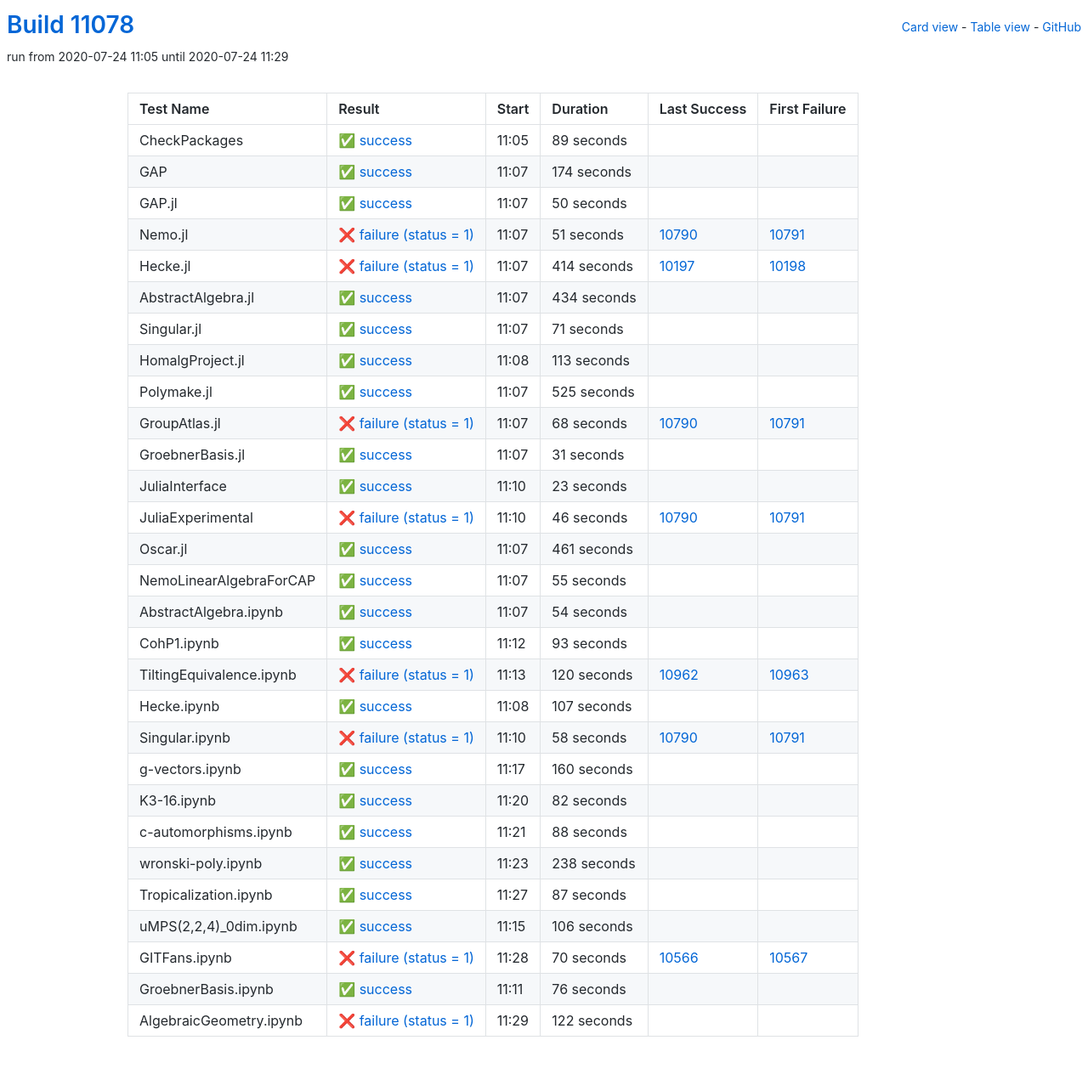
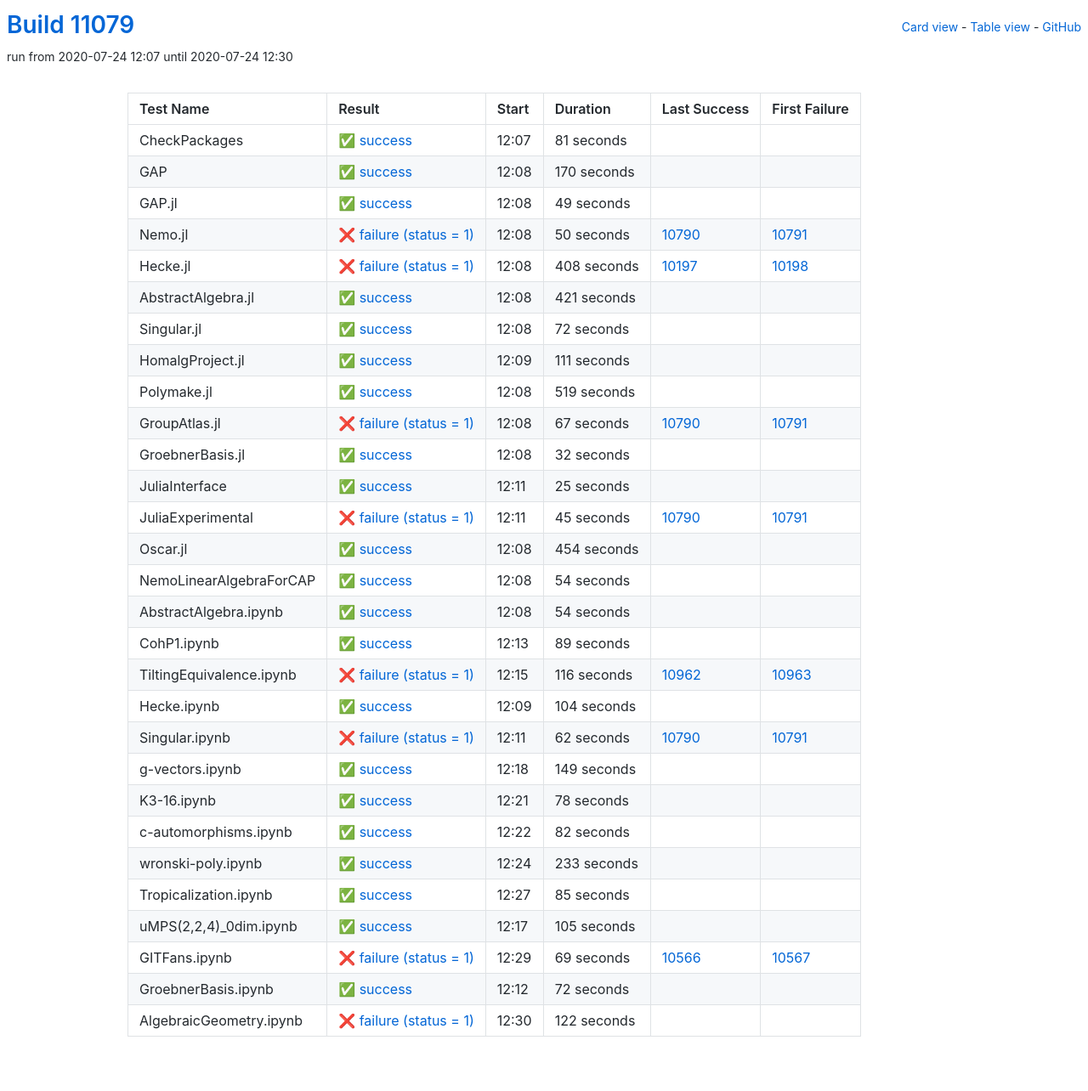
Before and after one commit to oscar-system/oscar-ci-status, a Jekyll site: the page built from table.html, in a window 1280 px wide. Shown: the whole page at 85% size. Built offline with Jekyll 4.4.1, drawn with Linux system fonts in a browser that asks for light colours.

Commit message:
Build #11079

```diff
--- a/_data/ci.yml
+++ b/_data/ci.yml
@@ -1,6 +1,6 @@
 ---
-build: 11078
-build_url: https://oscarci.mathematik.uni-kl.de/job/oscar/11078/
+build: 11079
+build_url: https://oscarci.mathematik.uni-kl.de/job/oscar/11079/
 job: oscar
 organization: oscar-system
 repo: oscar-ci-status
@@ -8,188 +8,188 @@
 tests:
 - name: CheckPackages
   id: checkpackages
-  log: https://oscarci.mathematik.uni-kl.de/job/oscar/11078/artifact/logs/build-11078/CheckPackages.log
-  start: 2020-07-24 11:05
+  log: https://oscarci.mathematik.uni-kl.de/job/oscar/11079/artifact/logs/build-11079/CheckPackages.log
+  start: 2020-07-24 12:07
   success: true
   exitcode: 0
   status: success
-  duration: 89
+  duration: 81
   last_success: false
   last_success_url:
   first_failure: false
   first_failure_url:
 - name: GAP
   id: gap
-  log: https://oscarci.mathematik.uni-kl.de/job/oscar/11078/artifact/logs/build-11078/GAP.log
-  start: 2020-07-24 11:07
+  log: https://oscarci.mathematik.uni-kl.de/job/oscar/11079/artifact/logs/build-11079/GAP.log
+  start: 2020-07-24 12:08
   success: true
   exitcode: 0
   status: success
-  duration: 174
+  duration: 170
   last_success: false
   last_success_url:
   first_failure: false
   first_failure_url:
 - name: GAP.jl
   id: gap-jl
-  log: https://oscarci.mathematik.uni-kl.de/job/oscar/11078/artifact/logs/build-11078/GAP.jl.log
-  start: 2020-07-24 11:07
+  log: https://oscarci.mathematik.uni-kl.de/job/oscar/11079/artifact/logs/build-11079/GAP.jl.log
+  start: 2020-07-24 12:08
   success: true
   exitcode: 0
   status: success
-  duration: 50
+  duration: 49
   last_success: false
   last_success_url:
   first_failure: false
   first_failure_url:
 - name: Nemo.jl
   id: nemo-jl
-  log: https://oscarci.mathematik.uni-kl.de/job/oscar/11078/artifact/logs/build-11078/Nemo.jl.log
-  start: 2020-07-24 11:07
+  log: https://oscarci.mathematik.uni-kl.de/job/oscar/11079/artifact/logs/build-11079/Nemo.jl.log
+  start: 2020-07-24 12:08
   success: false
   exitcode: 1
   status: failure
-  duration: 51
+  duration: 50
   last_success: 10790
   last_success_url: https://oscarci.mathematik.uni-kl.de/job/oscar/10790/
   first_failure: 10791
   first_failure_url: https://oscarci.mathematik.uni-kl.de/job/oscar/10791/
 - name: Hecke.jl
   id: hecke-jl
-  log: https://oscarci.mathematik.uni-kl.de/job/oscar/11078/artifact/logs/build-11078/Hecke.jl.log
-  start: 2020-07-24 11:07
+  log: https://oscarci.mathematik.uni-kl.de/job/oscar/11079/artifact/logs/build-11079/Hecke.jl.log
+  start: 2020-07-24 12:08
   success: false
   exitcode: 1
   status: failure
-  duration: 414
+  duration: 408
   last_success: 10197
   last_success_url: https://oscarci.mathematik.uni-kl.de/job/oscar/10197/
   first_failure: 10198
   first_failure_url: https://oscarci.mathematik.uni-kl.de/job/oscar/10198/
 - name: AbstractAlgebra.jl
   id: abstractalgebra-jl
-  log: https://oscarci.mathematik.uni-kl.de/job/oscar/11078/artifact/logs/build-11078/AbstractAlgebra.jl.log
-  start: 2020-07-24 11:07
+  log: https://oscarci.mathematik.uni-kl.de/job/oscar/11079/artifact/logs/build-11079/AbstractAlgebra.jl.log
+  start: 2020-07-24 12:08
   success: true
   exitcode: 0
   status: success
-  duration: 434
+  duration: 421
   last_success: false
   last_success_url:
   first_failure: false
   first_failure_url:
 - name: Singular.jl
   id: singular-jl
-  log: https://oscarci.mathematik.uni-kl.de/job/oscar/11078/artifact/logs/build-11078/Singular.jl.log
-  start: 2020-07-24 11:07
+  log: https://oscarci.mathematik.uni-kl.de/job/oscar/11079/artifact/logs/build-11079/Singular.jl.log
+  start: 2020-07-24 12:08
   success: true
   exitcode: 0
   status: success
-  duration: 71
+  duration: 72
   last_success: false
   last_success_url:
   first_failure: false
   first_failure_url:
 - name: HomalgProject.jl
   id: homalgproject-jl
-  log: https://oscarci.mathematik.uni-kl.de/job/oscar/11078/artifact/logs/build-11078/HomalgProject.jl.log
-  start: 2020-07-24 11:08
+  log: https://oscarci.mathematik.uni-kl.de/job/oscar/11079/artifact/logs/build-11079/HomalgProject.jl.log
+  start: 2020-07-24 12:09
   success: true
   exitcode: 0
   status: success
-  duration: 113
+  duration: 111
   last_success: false
   last_success_url:
   first_failure: false
   first_failure_url:
 - name: Polymake.jl
   id: polymake-jl
-  log: https://oscarci.mathematik.uni-kl.de/job/oscar/11078/artifact/logs/build-11078/Polymake.jl.log
-  start: 2020-07-24 11:07
+  log: https://oscarci.mathematik.uni-kl.de/job/oscar/11079/artifact/logs/build-11079/Polymake.jl.log
+  start: 2020-07-24 12:08
   success: true
   exitcode: 0
   status: success
-  duration: 525
+  duration: 519
   last_success: false
   last_success_url:
   first_failure: false
   first_failure_url:
 - name: GroupAtlas.jl
   id: groupatlas-jl
-  log: https://oscarci.mathematik.uni-kl.de/job/oscar/11078/artifact/logs/build-11078/GroupAtlas.jl.log
-  start: 2020-07-24 11:07
+  log: https://oscarci.mathematik.uni-kl.de/job/oscar/11079/artifact/logs/build-11079/GroupAtlas.jl.log
+  start: 2020-07-24 12:08
   success: false
   exitcode: 1
   status: failure
-  duration: 68
+  duration: 67
   last_success: 10790
   last_success_url: https://oscarci.mathematik.uni-kl.de/job/oscar/10790/
   first_failure: 10791
   first_failure_url: https://oscarci.mathematik.uni-kl.de/job/oscar/10791/
 - name: GroebnerBasis.jl
   id: groebnerbasis-jl
-  log: https://oscarci.mathematik.uni-kl.de/job/oscar/11078/artifact/logs/build-11078/GroebnerBasis.jl.log
-  start: 2020-07-24 11:07
+  log: https://oscarci.mathematik.uni-kl.de/job/oscar/11079/artifact/logs/build-11079/GroebnerBasis.jl.log
+  start: 2020-07-24 12:08
   success: true
   exitcode: 0
   status: success
-  duration: 31
+  duration: 32
   last_success: false
   last_success_url:
   first_failure: false
   first_failure_url:
 - name: JuliaInterface
   id: juliainterface
-  log: https://oscarci.mathematik.uni-kl.de/job/oscar/11078/artifact/logs/build-11078/JuliaInterface.log
-  start: 2020-07-24 11:10
+  log: https://oscarci.mathematik.uni-kl.de/job/oscar/11079/artifact/logs/build-11079/JuliaInterface.log
+  start: 2020-07-24 12:11
   success: true
   exitcode: 0
   status: success
-  duration: 23
+  duration: 25
   last_success: false
   last_success_url:
   first_failure: false
   first_failure_url:
 - name: JuliaExperimental
   id: juliaexperimental
-  log: https://oscarci.mathematik.uni-kl.de/job/oscar/11078/artifact/logs/build-11078/JuliaExperimental.log
-  start: 2020-07-24 11:10
+  log: https://oscarci.mathematik.uni-kl.de/job/oscar/11079/artifact/logs/build-11079/JuliaExperimental.log
+  start: 2020-07-24 12:11
   success: false
   exitcode: 1
   status: failure
-  duration: 46
+  duration: 45
   last_success: 10790
   last_success_url: https://oscarci.mathematik.uni-kl.de/job/oscar/10790/
   first_failure: 10791
   first_failure_url: https://oscarci.mathematik.uni-kl.de/job/oscar/10791/
 - name: Oscar.jl
   id: oscar-jl
-  log: https://oscarci.mathematik.uni-kl.de/job/oscar/11078/artifact/logs/build-11078/Oscar.jl.log
-  start: 2020-07-24 11:07
+  log: https://oscarci.mathematik.uni-kl.de/job/oscar/11079/artifact/logs/build-11079/Oscar.jl.log
+  start: 2020-07-24 12:08
   success: true
   exitcode: 0
   status: success
-  duration: 461
+  duration: 454
   last_success: false
   last_success_url:
   first_failure: false
   first_failure_url:
 - name: NemoLinearAlgebraForCAP
   id: nemolinearalgebraforcap
-  log: https://oscarci.mathematik.uni-kl.de/job/oscar/11078/artifact/logs/build-11078/NemoLinearAlgebraForCAP.log
-  start: 2020-07-24 11:07
+  log: https://oscarci.mathematik.uni-kl.de/job/oscar/11079/artifact/logs/build-11079/NemoLinearAlgebraForCAP.log
+  start: 2020-07-24 12:08
   success: true
   exitcode: 0
   status: success
-  duration: 55
+  duration: 54
   last_success: false
   last_success_url:
   first_failure: false
   first_failure_url:
 - name: AbstractAlgebra.ipynb
   id: abstractalgebra-ipynb
-  log: https://oscarci.mathematik.uni-kl.de/job/oscar/11078/artifact/logs/build-11078/AbstractAlgebra.ipynb.log
-  start: 2020-07-24 11:07
+  log: https://oscarci.mathematik.uni-kl.de/job/oscar/11079/artifact/logs/build-11079/AbstractAlgebra.ipynb.log
+  start: 2020-07-24 12:08
   success: true
   exitcode: 0
   status: success
@@ -200,68 +200,80 @@
   first_failure_url:
 - name: CohP1.ipynb
   id: cohp1-ipynb
-  log: https://oscarci.mathematik.uni-kl.de/job/oscar/11078/artifact/logs/build-11078/CohP1.ipynb.log
-  start: 2020-07-24 11:12
+  log: https://oscarci.mathematik.uni-kl.de/job/oscar/11079/artifact/logs/build-11079/CohP1.ipynb.log
+  start: 2020-07-24 12:13
   success: true
   exitcode: 0
   status: success
-  duration: 93
+  duration: 89
   last_success: false
   last_success_url:
   first_failure: false
   first_failure_url:
 - name: TiltingEquivalence.ipynb
   id: tiltingequivalence-ipynb
-  log: https://oscarci.mathematik.uni-kl.de/job/oscar/11078/artifact/logs/build-11078/TiltingEquivalence.ipynb.log
-  start: 2020-07-24 11:13
+  log: https://oscarci.mathematik.uni-kl.de/job/oscar/11079/artifact/logs/build-11079/TiltingEquivalence.ipynb.log
+  start: 2020-07-24 12:15
   success: false
   exitcode: 1
   status: failure
-  duration: 120
+  duration: 116
   last_success: 10962
   last_success_url: https://oscarci.mathematik.uni-kl.de/job/oscar/10962/
   first_failure: 10963
   first_failure_url: https://oscarci.mathematik.uni-kl.de/job/oscar/10963/
 - name: Hecke.ipynb
   id: hecke-ipynb
-  log: https://oscarci.mathematik.uni-kl.de/job/oscar/11078/artifact/logs/build-11078/Hecke.ipynb.log
-  start: 2020-07-24 11:08
+  log: https://oscarci.mathematik.uni-kl.de/job/oscar/11079/artifact/logs/build-11079/Hecke.ipynb.log
+  start: 2020-07-24 12:09
   success: true
   exitcode: 0
   status: success
-  duration: 107
+  duration: 104
   last_success: false
   last_success_url:
   first_failure: false
   first_failure_url:
 - name: Singular.ipynb
   id: singular-ipynb
-  log: https://oscarci.mathematik.uni-kl.de/job/oscar/11078/artifact/logs/build-11078/Singular.ipynb.log
-  start: 2020-07-24 11:10
+  log: https://oscarci.mathematik.uni-kl.de/job/oscar/11079/artifact/logs/build-11079/Singular.ipynb.log
+  start: 2020-07-24 12:11
   success: false
   exitcode: 1
   status: failure
-  duration: 58
+  duration: 62
   last_success: 10790
   last_success_url: https://oscarci.mathematik.uni-kl.de/job/oscar/10790/
   first_failure: 10791
   first_failure_url: https://oscarci.mathematik.uni-kl.de/job/oscar/10791/
 - name: g-vectors.ipynb
   id: g-vectors-ipynb
-  log: https://oscarci.mathematik.uni-kl.de/job/oscar/11078/artifact/logs/build-11078/g-vectors.ipynb.log
-  start: 2020-07-24 11:17
+  log: https://oscarci.mathematik.uni-kl.de/job/oscar/11079/artifact/logs/build-11079/g-vectors.ipynb.log
+  start: 2020-07-24 12:18
   success: true
   exitcode: 0
   status: success
-  duration: 160
+  duration: 149
   last_success: false
   last_success_url:
   first_failure: false
   first_failure_url:
 - name: K3-16.ipynb
   id: k3-16-ipynb
-  log: https://oscarci.mathematik.uni-kl.de/job/oscar/11078/artifact/logs/build-11078/K3-16.ipynb.log
-  start: 2020-07-24 11:20
+  log: https://oscarci.mathematik.uni-kl.de/job/oscar/11079/artifact/logs/build-11079/K3-16.ipynb.log
+  start: 2020-07-24 12:21
+  success: true
+  exitcode: 0
+  status: success
+  duration: 78
+  last_success: false
+  last_success_url:
+  first_failure: false
+  first_failure_url:
+- name: c-automorphisms.ipynb
+  id: c-automorphisms-ipynb
+  log: https://oscarci.mathematik.uni-kl.de/job/oscar/11079/artifact/logs/build-11079/c-automorphisms.ipynb.log
+  start: 2020-07-24 12:22
   success: true
   exitcode: 0
   status: success
@@ -270,82 +282,70 @@
   last_success_url:
   first_failure: false
   first_failure_url:
-- name: c-automorphisms.ipynb
-  id: c-automorphisms-ipynb
-  log: https://oscarci.mathematik.uni-kl.de/job/oscar/11078/artifact/logs/build-11078/c-automorphisms.ipynb.log
-  start: 2020-07-24 11:21
+- name: wronski-poly.ipynb
+  id: wronski-poly-ipynb
+  log: https://oscarci.mathematik.uni-kl.de/job/oscar/11079/artifact/logs/build-11079/wronski-poly.ipynb.log
+  start: 2020-07-24 12:24
   success: true
   exitcode: 0
   status: success
-  duration: 88
-  last_success: false
-  last_success_url:
-  first_failure: false
-  first_failure_url:
-- name: wronski-poly.ipynb
-  id: wronski-poly-ipynb
-  log: https://oscarci.mathematik.uni-kl.de/job/oscar/11078/artifact/logs/build-11078/wronski-poly.ipynb.log
-  start: 2020-07-24 11:23
-  success: true
-  exitcode: 0
-  status: success
-  duration: 238
+  duration: 233
   last_success: false
   last_success_url:
   first_failure: false
   first_failure_url:
 - name: Tropicalization.ipynb
   id: tropicalization-ipynb
-  log: https://oscarci.mathematik.uni-kl.de/job/oscar/11078/artifact/logs/build-11078/Tropicalization.ipynb.log
-  start: 2020-07-24 11:27
+  log: https://oscarci.mathematik.uni-kl.de/job/oscar/11079/artifact/logs/build-11079/Tropicalization.ipynb.log
+  start: 2020-07-24 12:27
   success: true
   exitcode: 0
   status: success
-  duration: 87
+  duration: 85
   last_success: false
   last_success_url:
   first_failure: false
   first_failure_url:
 - name: uMPS(2,2,4)_0dim.ipynb
   id: umps-2-2-4-0dim-ipynb
-  log: https://oscarci.mathematik.uni-kl.de/job/oscar/11078/artifact/logs/build-11078/uMPS-2-2-4-_0dim.ipynb.log
-  start: 2020-07-24 11:15
+  log: https://oscarci.mathematik.uni-kl.de/job/oscar/11079/artifact/logs/build-11079/uMPS-2-2-4-_0dim.ipynb.log
+  start: 2020-07-24 12:17
   success: true
   exitcode: 0
   status: success
-  duration: 106
+  duration: 105
   last_success: false
   last_success_url:
   first_failure: false
   first_failure_url:
 - name: GITFans.ipynb
   id: gitfans-ipynb
-  log: https://oscarci.mathematik.uni-kl.de/job/oscar/11078/artifact/logs/build-11078/GITFans.ipynb.log
-  start: 2020-07-24 11:28
+  log: https://oscarci.mathematik.uni-kl.de/job/oscar/11079/artifact/logs/build-11079/GITFans.ipynb.log
+  start: 2020-07-24 12:29
   success: false
   exitcode: 1
   status: failure
-  duration: 70
+  duration: 69
   last_success: 10566
   last_success_url: https://oscarci.mathematik.uni-kl.de/job/oscar/10566/
   first_failure: 10567
   first_failure_url: https://oscarci.mathematik.uni-kl.de/job/oscar/10567/
 - name: GroebnerBasis.ipynb
   id: groebnerbasis-ipynb
-  log: https://oscarci.mathematik.uni-kl.de/job/oscar/11078/artifact/logs/build-11078/GroebnerBasis.ipynb.log
-  start: 2020-07-24 11:11
+  log: https://oscarci.mathematik.uni-kl.de/job/oscar/11079/artifact/logs/build-11079/GroebnerBasis.ipynb.log
+  start: 2020-07-24 12:12
   success: true
   exitcode: 0
   status: success
-  duration: 76
+  duration: 72
   last_success: false
   last_success_url:
   first_failure: false
   first_failure_url:
 - name: AlgebraicGeometry.ipynb
   id: algebraicgeometry-ipynb
-  log: https://oscarci.mathematik.uni-kl.de/job/oscar/11078/artifact/logs/build-11078/AlgebraicGeometry.ipynb.log
-  start: 2020-07-24 11:29
+  log: https://oscarci.mathematik.uni-kl.de/job/oscar/11079/artifact/logs/build-11079/AlgebraicGeometry.ipynb.log
+  start: 2020-07-24 12:30
   success: false
   exitcode: 1
   status: failure
```
Also changed, not shown: README.md.
